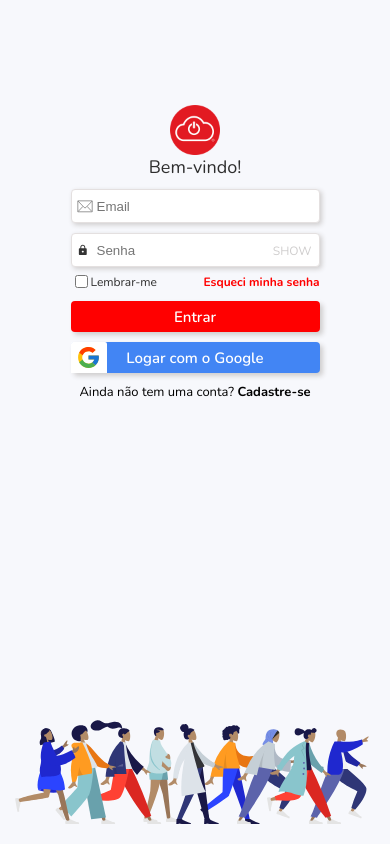
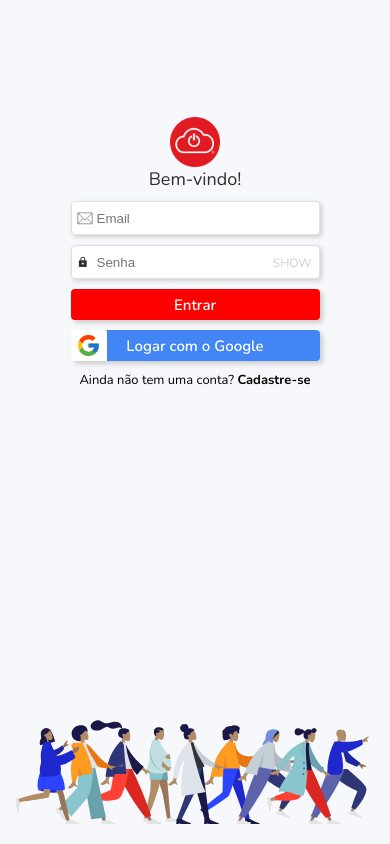
Before and after one commit to iagovtr/claranet-challenge, a Vue app: page /#/login in a window 390 px wide. Built offline with nearby package versions, Linux system fonts and the light colour scheme.

Commit message:
teste responsividade

```diff
--- a/src/views/Login.vue
+++ b/src/views/Login.vue
@@ -15,13 +15,13 @@
             <div class="login__show-hide-password" v-if="inputType == 'password'" @click="changeType()">SHOW</div>
             <div class="login__show-hide-password" v-if="inputType == 'text'" @click="changeType()">HIDE</div>
           </div>
-          <div class="login__forgot-password-content">
+          <!-- <div class="login__forgot-password-content">
             <div class="login__remember-wrapper">
               <input type="checkbox" class="login__checkbox">
               <div class="login__label">Lembrar-me</div>
             </div>
             <div class="login__forgot-password">Esqueci minha senha</div>
-          </div>
+          </div> -->
           <div class="login__buttons-content">
             <div class="login__login-button" @click="login()">Entrar</div>
             <div class="login__google-button-wrapper">
```
